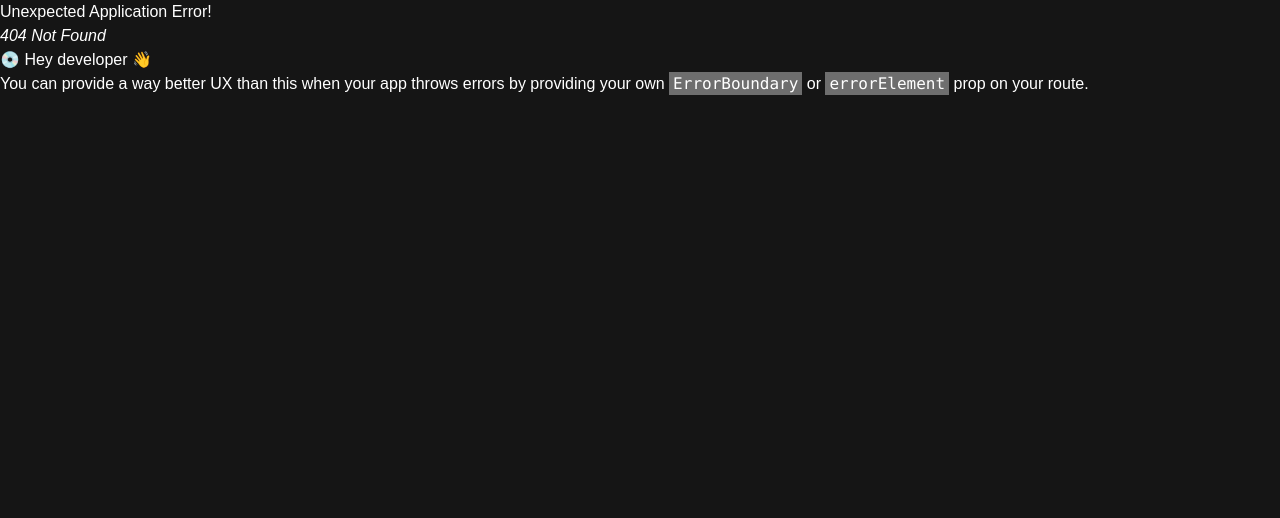
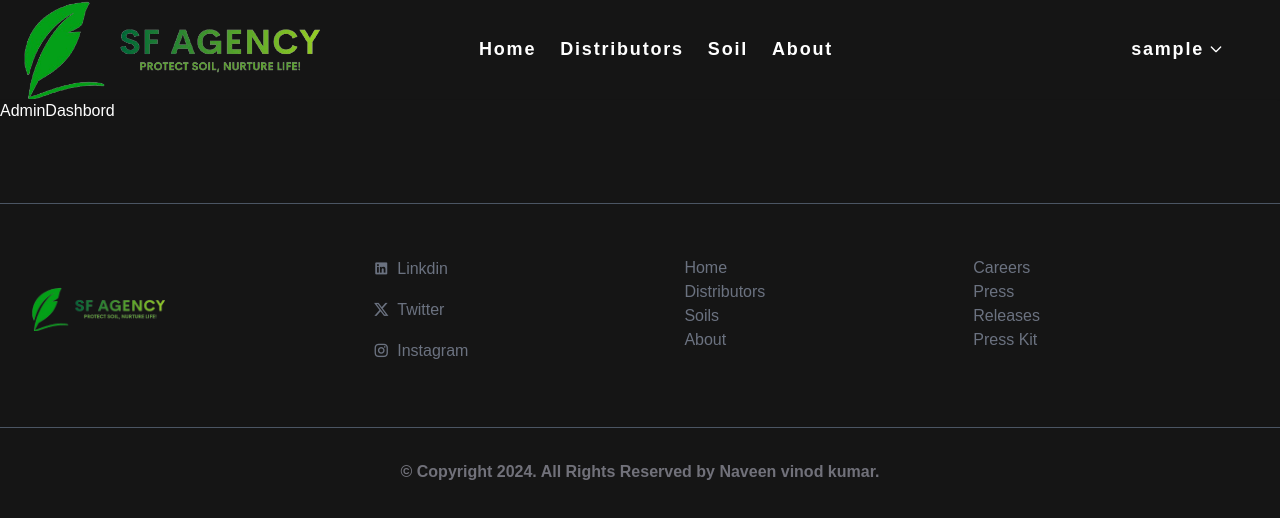
Before and after one commit to Naveenvk29/Soli_Agency, a React (Vite) app in the folder client/: page /admin/dashboard in a window 1280 px wide. Before the commit this address had no page. Shown: the top 518 px of the page. Built offline with nearby package versions, Linux system fonts and the light colour scheme; sample sign-in values are in the browser's storage.

Commit message:
need to add dashboard

```diff
--- a/client/src/main.jsx
+++ b/client/src/main.jsx
@@ -34,6 +34,7 @@ import CreateSoil from "./pages/Admin/Soil/CreateSoil.jsx";
 import UpdateSoil from "./pages/Admin/Soil/UpdateSoil.jsx";
 import CreateDistributer from "./pages/Admin/Distributors/CreateDistributer.jsx";
 import UpdateDistributer from "./pages/Admin/Distributors/UpdataDistributer.jsx";
+import AdminDashbord from "./pages/Admin/Dashboard/AdminDashbord.jsx";
 
 const router = createBrowserRouter(
   createRoutesFromElements(
@@ -63,7 +64,7 @@ const router = createBrowserRouter(
           path="/admin/distributors/update/:id"
           element={<UpdateDistributer />}
         />
-        {/* Add more admin routes here */}
+        <Route path="/admin/dashboard" element={<AdminDashbord />} />
       </Route>
     </Route>
   )
--- /dev/null
+++ b/client/src/pages/Admin/Dashboard/AdminDashbord.jsx
@@ -0,0 +1,7 @@
+import React from "react";
+
+const AdminDashbord = () => {
+  return <div>AdminDashbord</div>;
+};
+
+export default AdminDashbord;
--- /dev/null
+++ b/client/src/pages/Admin/Dashboard/Dash-components/AsideBar.jsx
@@ -0,0 +1,9 @@
+const AsideBar = () => {
+  return (
+    <div>
+      <div></div>
+    </div>
+  );
+};
+
+export default AsideBar;
```
Also changed, not shown: client/src/pages/Admin/Dashboard/Dash-components/Main.jsx (added).
